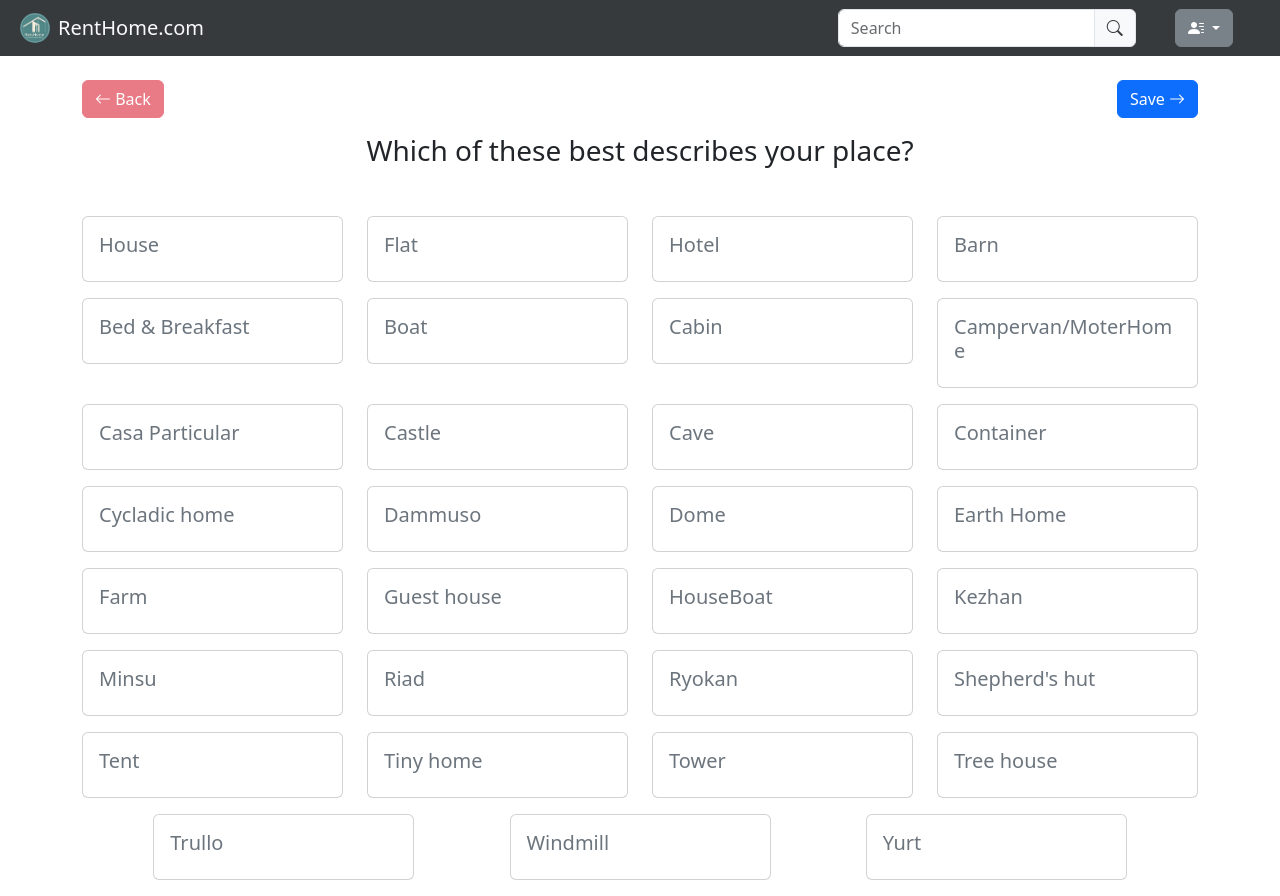
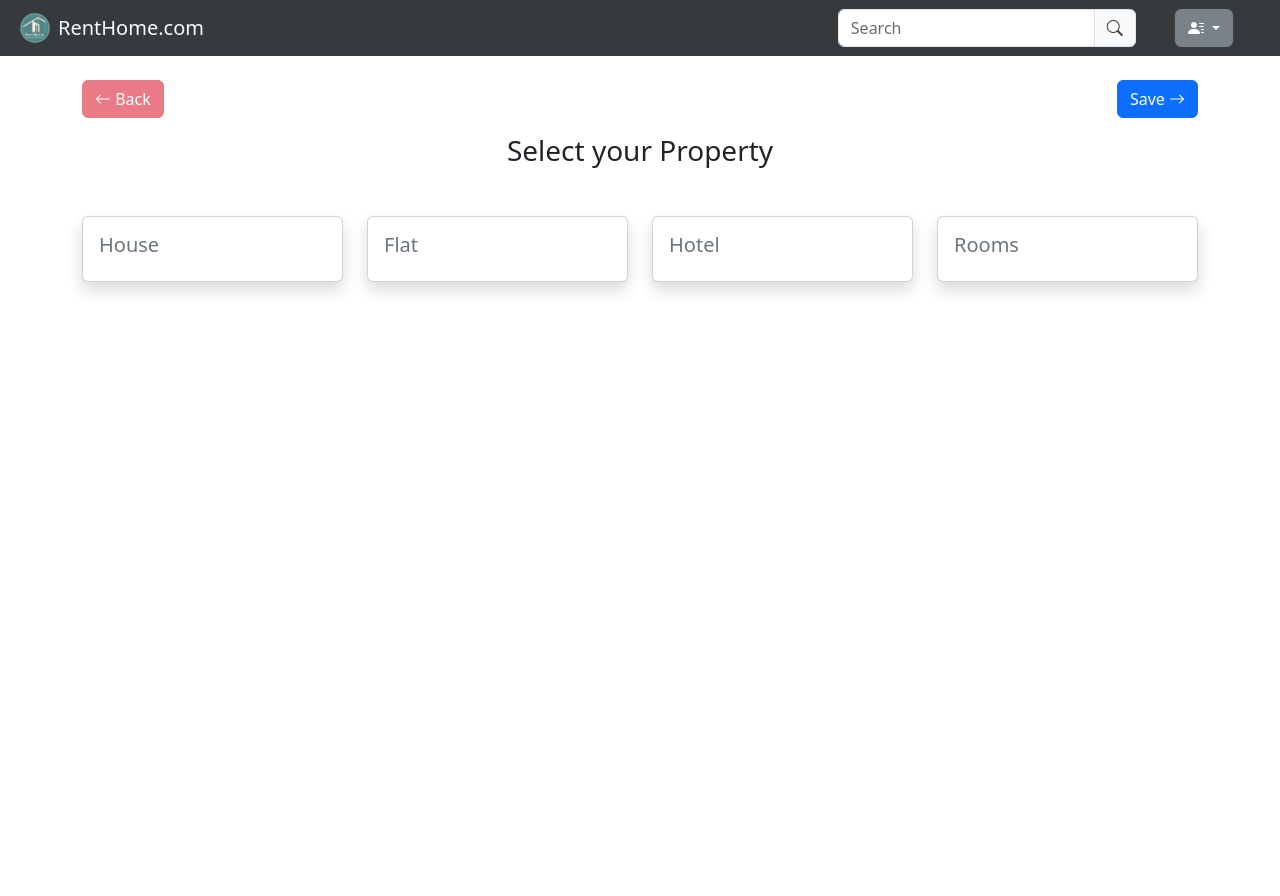
Before and after one commit to ankit7458/renthome, a React (Create React App) app in the folder Frontend/: page /PostProperty in a window 1280 px wide. After the commit the page ends 800 px from the top, so only its background shows below. Built offline with nearby package versions, Linux system fonts and the light colour scheme.

Commit message:
Fixed upload image, and minor changes

```diff
--- a/Frontend/src/components/Carousel Components/PropertyListing/AddressProperty.js
+++ b/Frontend/src/components/Carousel Components/PropertyListing/AddressProperty.js
@@ -7,7 +7,7 @@ function AddressProperty() {
   return (
     <div>
         <h3 class="d-flex justify-content-center mb-4">Address</h3>
-      <Form>
+      <Form className="shadow p-5">
         <Row>
           <Col>
             <Form.Group className="mb-3" controlId="formBasicEmail">
--- a/Frontend/src/components/Carousel Components/PropertyListing/BasicsOfPlace.js
+++ b/Frontend/src/components/Carousel Components/PropertyListing/BasicsOfPlace.js
@@ -16,8 +16,8 @@ function BasicsOfPlace() {
 
   return (
     <div>
-      <Container className="mb-3">
       <h3 className="d-flex justify-content-center mb-5">Tell guests what your place has to offer</h3>
+      <Container className="mb-3 shadow p-5">
         <Row>
           <Col xs={6}>
             <p>Guestroom</p>
--- a/Frontend/src/components/Carousel Components/PropertyListing/BuildingType.js
+++ b/Frontend/src/components/Carousel Components/PropertyListing/BuildingType.js
@@ -8,34 +8,7 @@ const options = [
   "House",
   "Flat",
   "Hotel",
-  "Barn",
-  "Bed & Breakfast",
-  "Boat",
-  "Cabin",
-  "Campervan/MoterHome",
-  "Casa Particular",
-  "Castle",
-  "Cave",
-  "Container",
-  "Cycladic home",
-  "Dammuso",
-  "Dome",
-  "Earth Home",
-  "Farm",
-  "Guest house",
-  "HouseBoat",
-  "Kezhan",
-  "Minsu",
-  "Riad",
-  "Ryokan",
-  "Shepherd's hut",
-  "Tent",
-  "Tiny home",
-  "Tower",
-  "Tree house",
-  "Trullo",
-  "Windmill",
-  "Yurt",
+  "Rooms"
 ];
 
 function BuildingType() {
@@ -45,15 +18,18 @@ function BuildingType() {
     setSelectedOption(option);
   };
 
+  const selectedCardCSS="shadow text-secondary hover-card";
+  const unSelectedCardCSS = " shadow selected bg-danger text-white hover-card";
+
   return (
     <div>
-      <h3 className="d-flex justify-content-center mb-5">Which of these best describes your place?</h3>
+      <h3 className="d-flex justify-content-center mb-5">Select your Property</h3>
       <Row>
         {options.map((option, index) => (
           <Col key={index} xs={12} sm={6} md={3} lg={3}>
             <Card
               className={`mb-3 ${
-                selectedOption === option ? "selected bg-danger text-white hover-card" : "text-secondary hover-card"
+                selectedOption === option ? unSelectedCardCSS : selectedCardCSS
               }`}
               onClick={() => handleCardClick(option)}
             >
--- a/Frontend/src/components/Carousel Components/PropertyListing/PlaceType.js
+++ b/Frontend/src/components/Carousel Components/PropertyListing/PlaceType.js
@@ -5,7 +5,7 @@ import Row from "react-bootstrap/Row";
 import Col from "react-bootstrap/Col";
 import { useState } from "react";
 
-const options = ["An Entire Place", "A Room", "A Shared Room"];
+const options = ["The Entire Place", "A Seprate Room", "A Shared Room"];
 
 function PlaceType() {
   const [selectedOption, setSelectedOption] = useState(null);
@@ -13,14 +13,18 @@ function PlaceType() {
   const handleCardClick = (option) => {
     setSelectedOption(option);
   };
+
+  const selectedCardCSS="shadow text-secondary hover-card";
+  const unSelectedCardCSS = " shadow selected bg-danger text-white hover-card";
+
   return (
     <div>
-      <h3 className="d-flex justify-content-center mb-5">What type of place will guests have?</h3>
+      <h3 className="d-flex justify-content-center mb-5">Select one that describes your property best?</h3>
       <Row>
         {options.map((option, index) => (
           <Col key={index} xs={12} sm={6} md={3} lg={3}>
             <Card
-              className={`mb-3 ${selectedOption === option ? "selected bg-danger text-white hover-card" : "text-secondary hover-card"}`}
+              className={`mb-3 ${selectedOption === option ? unSelectedCardCSS : selectedCardCSS}`}
               onClick={() => handleCardClick(option)}
             >
               <Card.Body>
--- a/Frontend/src/components/Carousel Components/PropertyListing/PropertyOfferings.js
+++ b/Frontend/src/components/Carousel Components/PropertyListing/PropertyOfferings.js
@@ -1,8 +1,7 @@
-import React from "react";
+import React, { useState } from "react";
 import Card from "react-bootstrap/Card";
 import Row from "react-bootstrap/Row";
 import Col from "react-bootstrap/Col";
-import { useState } from "react";
 
 const options = [
   "Wifi",
@@ -38,7 +37,7 @@ const options3 = [
   "Carbon monoxide alarm",
 ];
 
-function PropertyOfferings(option) {
+function PropertyOfferings() {
   const [selectedOptions, setSelectedOptions] = useState([]);
 
   const handleCardClick = (option) => {
@@ -48,38 +47,20 @@ function PropertyOfferings(option) {
       setSelectedOptions([...selectedOptions, option]);
     }
   };
-  //   setSelectedOption(option);
-  // };
 
-  const [selectedOption2, setSelectedOption2] = useState(null);
+  const cardCSS = "shadow text-secondary hover-card";
+  const selectedCardCSS = "shadow selected bg-danger text-white hover-card";
 
-  const handleCardClick2 = (option2) => {
-    setSelectedOption2(option2);
-  };
-
-  const [selectedOption3, setSelectedOption3] = useState(null);
-
-  const handleCardClick3 = (option3) => {
-    setSelectedOption3(option3);
-  };
   return (
     <div>
       <h3 className="d-flex justify-content-center mb-5">
-        Tell guests what your place has to offer
+        What amenities your property offers?
       </h3>
       <Row>
         {options.map((option, index) => (
           <Col key={index} xs={12} sm={6} md={3} lg={3}>
             <Card
-              className={`mb-3 ${
-                selectedOptions === option
-                  ? "selected bg-danger text-white hover-card"
-                  : "text-secondary hover-card"
-              }`}
-              key={option}
-              option={option}
-              isSelected={selectedOptions.includes(option)} // Check if option is in selectedOptions
-              onCardClick={handleCardClick}
+              className={`mb-3 ${selectedOptions.includes(option) ? selectedCardCSS : cardCSS}`}
               onClick={() => handleCardClick(option)}
             >
               <Card.Body>
@@ -94,12 +75,8 @@ function PropertyOfferings(option) {
         {options2.map((option2, index) => (
           <Col key={index} xs={12} sm={6} md={3} lg={3}>
             <Card
-              className={`mb-3 ${
-                selectedOption2 === option2
-                  ? "selected bg-danger text-white hover-card"
-                  : "text-secondary hover-card"
-              }`}
-              onClick={() => handleCardClick2(option2)}
+              className={`mb-3 ${selectedOptions.includes(option2) ? selectedCardCSS : cardCSS}`}
+              onClick={() => handleCardClick(option2)}
             >
               <Card.Body>
                 <Card.Title>{option2}</Card.Title>
@@ -113,12 +90,8 @@ function PropertyOfferings(option) {
         {options3.map((option3, index) => (
           <Col key={index} xs={12} sm={6} md={3} lg={3}>
             <Card
-              className={`mb-3 ${
-                selectedOption3 === option3
-                  ? "selected bg-danger text-white hover-card"
-                  : "text-secondary hover-card"
-              }`}
-              onClick={() => handleCardClick2(option3)}
+              className={`mb-3 ${selectedOptions.includes(option3) ? selectedCardCSS : cardCSS}`}
+              onClick={() => handleCardClick(option3)}
             >
               <Card.Body>
                 <Card.Title>{option3}</Card.Title>
--- a/Frontend/src/components/Carousel Components/PropertyListing/UploadPictures.js
+++ b/Frontend/src/components/Carousel Components/PropertyListing/UploadPictures.js
@@ -1,28 +1,74 @@
-import React from "react";
+import React, { useState } from "react";
 import Form from "react-bootstrap/Form";
 import Container from "react-bootstrap/Container";
+import Row from 'react-bootstrap/Row';
+import Col from 'react-bootstrap/Col';
+import Button from 'react-bootstrap/Button';
 
 function UploadPictures() {
+  const [selectedFiles, setSelectedFiles] = useState([]);
+  const [previewURLs, setPreviewURLs] = useState([]);
+
   const containerStyles = {
-    width: "100%", // Replace with your desired width
-    height: "200px", // Replace with your desired height
-    border: "1px solid #e5e5e5", // Add a border for visualization (optional)
+    width: "100%",
+    height: "200px",
+    border: "1px solid #e5e5e5",
+    padding: "10px",
   };
+
+  const handleFileChange = (e) => {
+    const files = Array.from(e.target.files);
+    setSelectedFiles(files);
+
+    const urls = files.map((file) => {
+      const reader = new FileReader();
+      return new Promise((resolve) => {
+        reader.onload = (e) => {
+          resolve(e.target.result);
+        };
+        reader.readAsDataURL(file);
+      });
+    });
+
+    Promise.all(urls).then((imageURLs) => {
+      setPreviewURLs(imageURLs);
+    });
+  };
+
   return (
     <div>
-      <h3 class="d-flex justify-content-center">Upload Photos</h3>
+      <h3 className="d-flex justify-content-center">Upload Photos</h3>
       <hr />
-      <Form.Group>
-      <Container
-        // class="mt-4 mb-4 rounded border-secondary "
-        style={containerStyles}
-      >
-      </Container>
+      <Form.Group className="shadow">
+        <Container style={containerStyles}>
+          {previewURLs.length > 0 ? (
+            <div style={{ display: "flex", flexWrap: "wrap" }}>
+              {previewURLs.map((url, index) => (
+                <div key={index} style={{ margin: "10px" }}>
+                  <img
+                    src={url}
+                    alt={`Preview ${index}`}
+                    style={{ maxWidth: "200px", maxHeight: "200px" }}
+                  />
+                </div>
+              ))}
+            </div>
+          ) : (
+            "Select Multiple Images"
+          )}
+        </Container>
       </Form.Group>
       <hr />
-      <Form.Group controlId="formFile" className="mb-3">
-        <Form.Control type="file" />
-      </Form.Group>
+      <Row>
+        <Col >
+          <Form.Group controlId="formFile" className="mb-3">
+            <Form.Control type="file" multiple onChange={handleFileChange} />
+          </Form.Group>
+        </Col>
+        <Col className="d-flex justify-content-end" md={3}>
+          <Button variant="danger">Upload</Button>{" "}
+        </Col>
+      </Row>
     </div>
   );
 }
```
